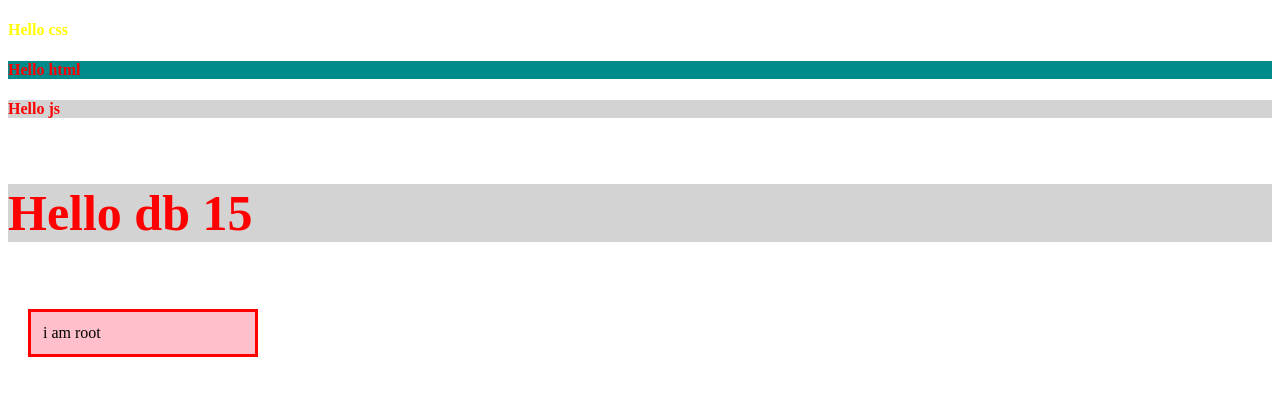
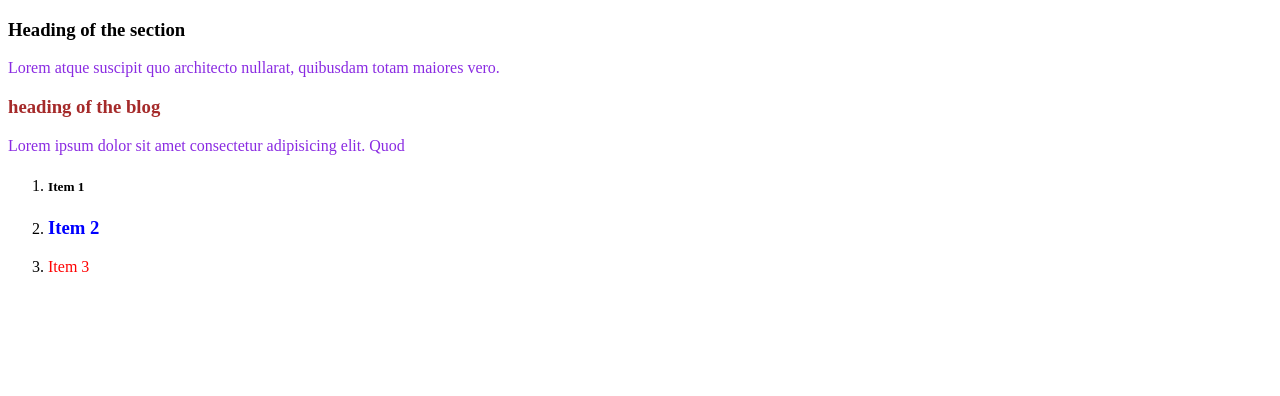
Before and after one commit to Ashish-forGit/MERN-Summer-PEP, a plain HTML site: page Day2-Html-css/index.html in a window 1280 px wide. Drawn offline with Linux system fonts and the light colour scheme.

Commit message:
day-2 afternoon css selector

```diff
--- a/Day2-Html-css/index.html
+++ b/Day2-Html-css/index.html
@@ -29,7 +29,7 @@
 <link rel="stylesheet" href="./style.css">
 </head>
 <body>
-    <h4 id="css">Hello css</h4>
+    <!-- <h4 id="css">Hello css</h4>
     <h4 id="html">Hello html</h4>
     <h4 class="grp ">Hello js</h4>
     <h4 class="grp db">Hello db 15</h4>
@@ -41,6 +41,50 @@
         i am root
     </div>
 
+    <p>P1</p>
+    <p>P2</p>
+    <p>P3</p>
+    <p class="special">P4</p>
+    <p class="special">P5</p>
+    <p class="special">P6</p> -->
+
+    <!-- <div>
+        <span>hi</span>
+        <p>hello</p>
+    </div> -->
+
+    <!-- <div>
+        <p>hello</p>
+    </div>
+    <br>
+    <br>
+
+    <button class="btn big">Submit</button>
+    <button class="btn">Submit</button>
+    <button class="btn small">Submit</button>
+
+
+    <div>
+        <span>hi</span>
+        <p>hello</p>
+    </div> -->
+
+    <h3>Heading of the section</h3>
+    <p>Lorem atque suscipit quo architecto nullarat, quibusdam totam maiores vero.</p>
+    <div>
+        <h3>heading of the blog</h3>
+        <p>
+            Lorem ipsum dolor sit amet consectetur adipisicing elit. Quod </p>
+        <ol>
+            <li> <h5>Item 1 </h5></li>
+            <li> <h3>Item 2</h3></li>
+            <li> <p>Item 3</p></li>
+
+        </ol>
+    </div>
+
+
+
 
 </body>
 </html>
--- a/Day2-Html-css/style.css
+++ b/Day2-Html-css/style.css
@@ -1,4 +1,4 @@
-h4{
+/* h4{
     color: red;
 }
 
@@ -18,3 +18,76 @@ h4{
     border: solid 3px red;
     width: 200px;
 }
+p{
+    background-color: blue;
+} */
+
+/* div{
+    font-size: 10px;
+    background-color: green;
+}
+
+p{
+    background-color: rgb(208, 208, 222);
+    font-size: 4em;
+    width: 10em;
+} */
+
+/* div{
+    background-color: pink ;
+    text-align: center;
+    width: fit-content;
+    margin: auto;
+    padding: 10px;
+} */
+
+/*
+.btn{
+    display: block;
+    background-color: red;
+    width: fit-content;
+    margin: 10px auto;
+    padding: 0.4em 1em;
+    border-radius: 0.5em;
+    border: none;
+    color: white;
+    font-size: 16px;
+
+}
+
+.big{
+    font-size: 24px;
+}
+.small{
+    font-size: 12px;
+}
+
+html{
+    font-size: 20px;
+}
+
+div{
+    font-size: 30px;
+}
+
+p{
+    font-size: 2rem;
+} */
+
+
+
+div>h3{
+    color: brown;
+}
+
+div>ol>li h3 {
+    color: blue;
+}
+
+
+li p{
+    color: red;
+}
+ h3+p{
+    color: blueviolet;
+ }
```
